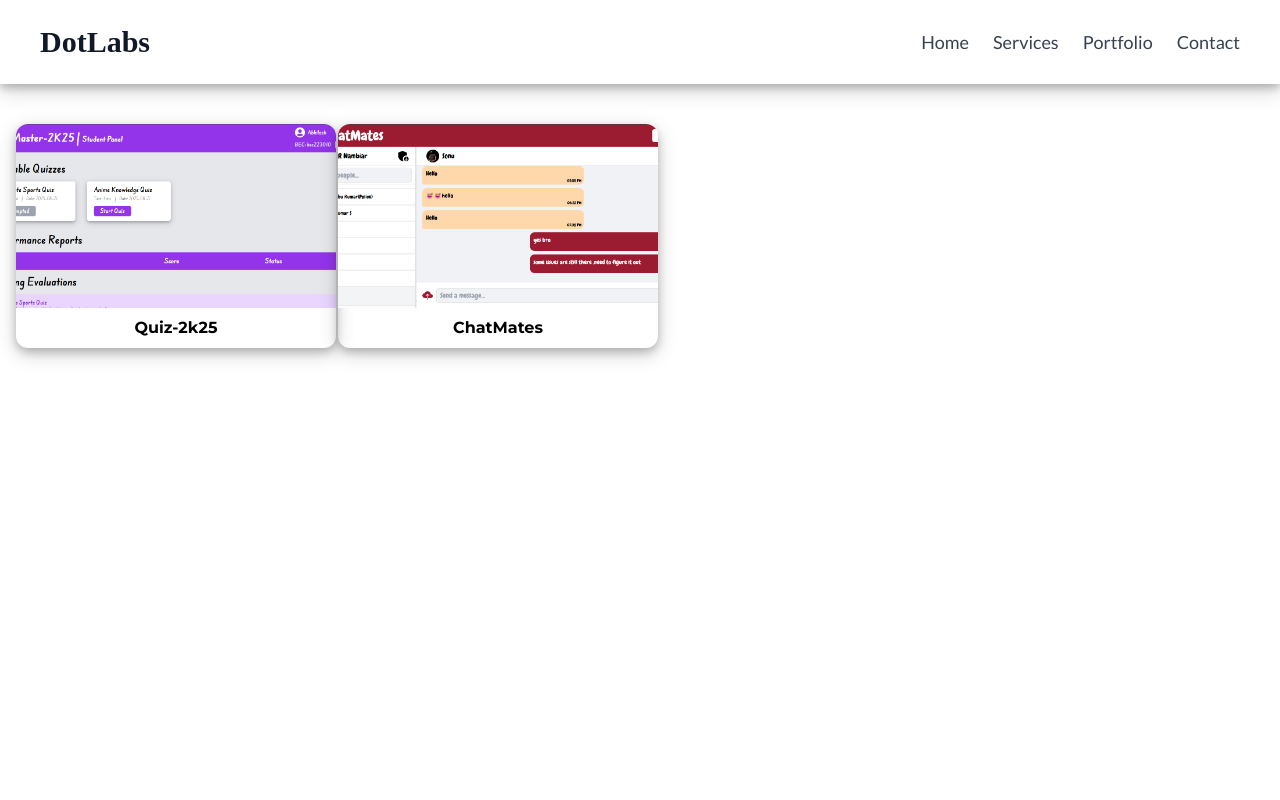
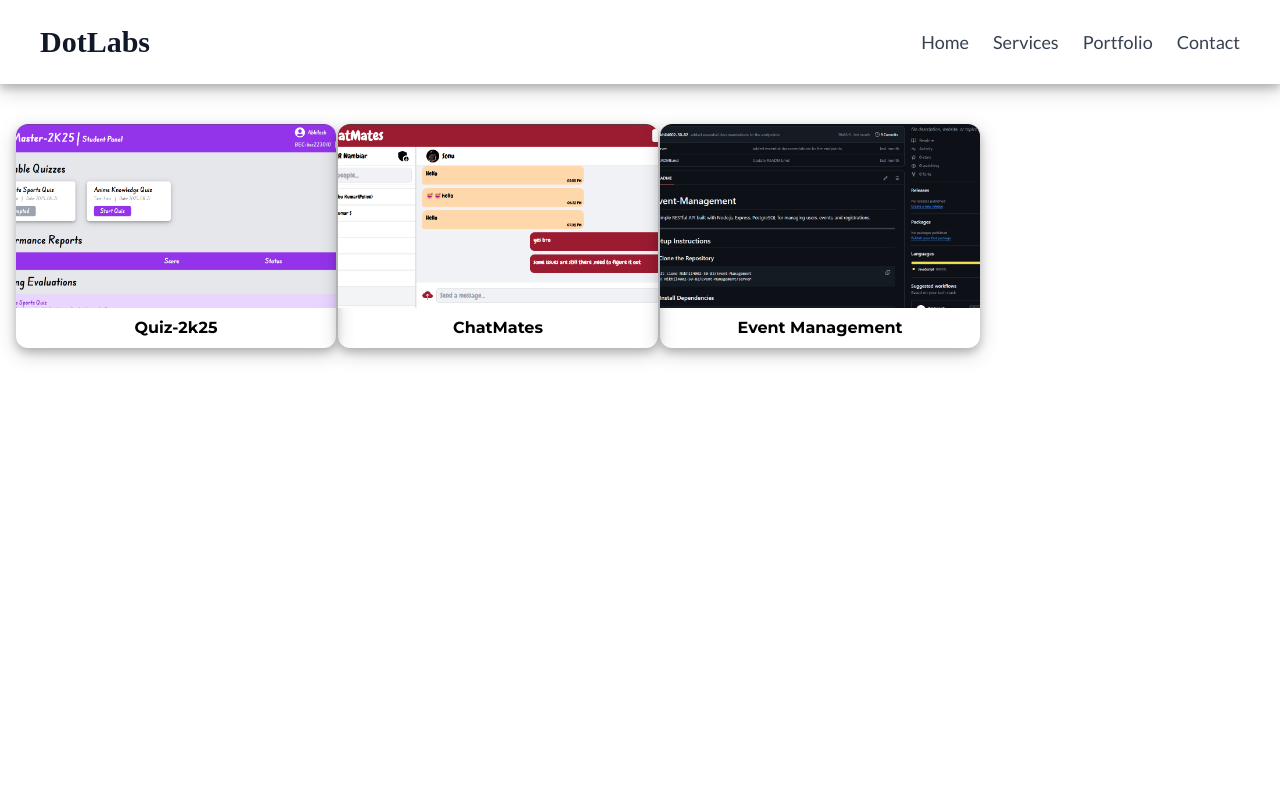
Before and after one commit to Nikhil4002-50-82/DotLabs, a React (Vite) app in the folder client/: page / in a window 1280 px wide. Shown: the top 800 px of the page. Built offline with nearby package versions, Linux system fonts and the light colour scheme; a web font is replaced by a local one.

Commit message:
added a new project

```diff
--- a/client/src/components/Home.tsx
+++ b/client/src/components/Home.tsx
@@ -8,8 +8,9 @@ const Home = () => {
       <Header />
       <div className="px-[1em] py-[2em] h-[100dvh] grid grid-cols-4 gap-10">
         {/* add your projects here bro */}
-        <ProjectComp title="Quiz-2k25" projectSrc="/quiz-2k25.png" />
-        <ProjectComp title="ChatMates" projectSrc="/ChatMates.png" />
+        <ProjectComp title="Quiz-2k25" projectSrc="/quiz-2k25.png" projectLink="https://github.com/Nikhil4002-50-82/Quiz-2k25" />
+        <ProjectComp title="ChatMates" projectSrc="/ChatMates.png" projectLink="https://github.com/Nikhil4002-50-82/ChatMates" />
+        <ProjectComp title="Event Management" projectSrc="/EventManagement.png" projectLink="https://github.com/Nikhil4002-50-82/Event-Management" />
       </div>
       <Footer />
     </div>
--- a/client/src/components/ProjectComp.tsx
+++ b/client/src/components/ProjectComp.tsx
@@ -3,11 +3,21 @@ import React from "react";
 interface ProjectCompProps {
   title: string;
   projectSrc: string;
+  projectLink: string;
 }
 
-const ProjectComp: React.FC<ProjectCompProps> = ({ title, projectSrc }) => {
+const ProjectComp: React.FC<ProjectCompProps> = ({
+  title,
+  projectSrc,
+  projectLink,
+}) => {
   return (
-    <div className="w-[20em] h-[14em] p-0 flex flex-col items-center shadow-custom rounded-xl">
+    <div
+      className="w-[20em] h-[14em] p-0 flex flex-col items-center shadow-custom rounded-xl"
+      onClick={() => {
+        window.open(projectLink, "_blank");
+      }}
+    >
       <div className="h-[85%] w-full">
         <img
           src={projectSrc}
```
Also changed, not shown: client/public/EventManagement.png (added).
